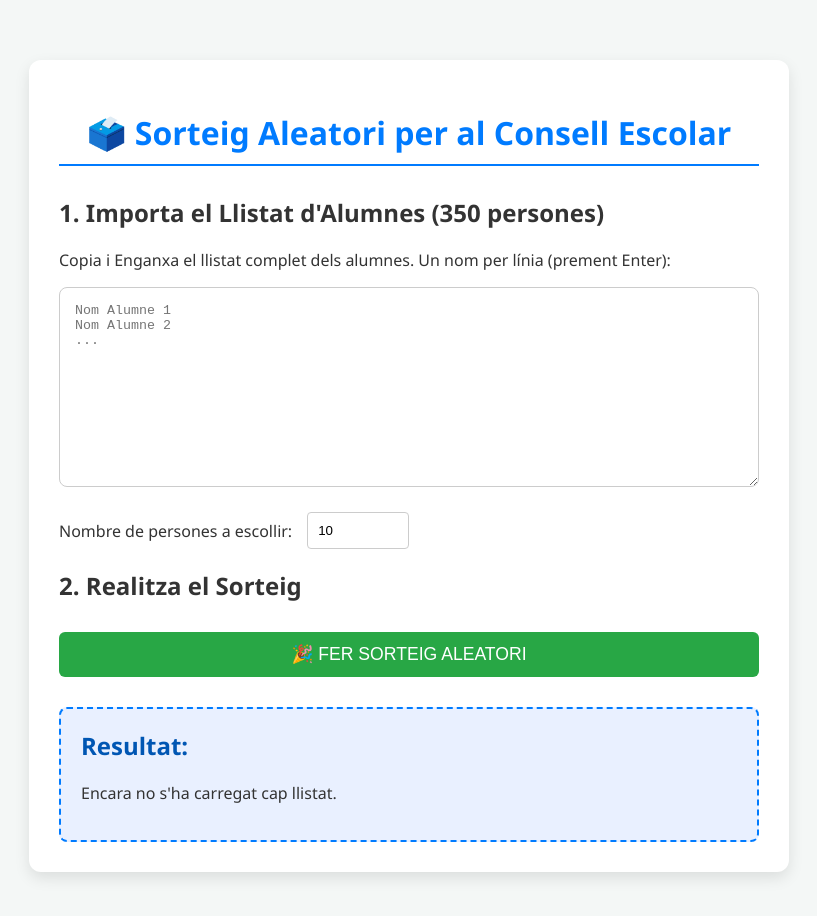
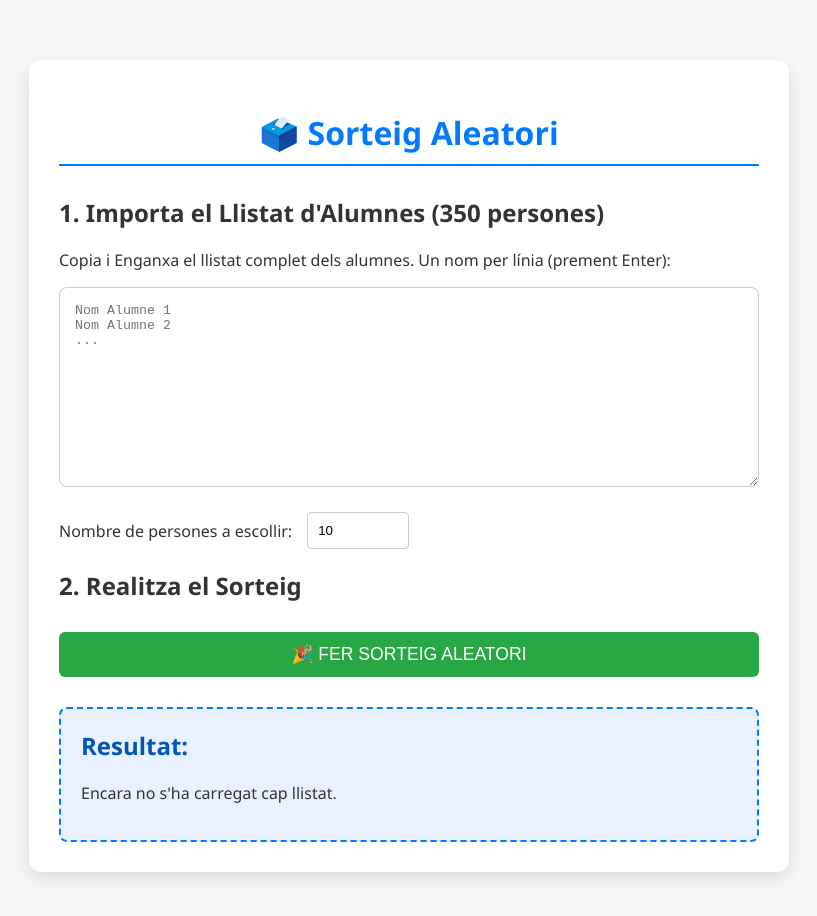
Before and after one commit to tomeu-cd100/sorteig, a plain HTML site: page index.html in a window 1280 px wide. Shown: the whole page, without its empty margins (231-1048 px from the left). Drawn offline with Linux system fonts and the light colour scheme.

Commit message:
Update header text in index.html

```diff
--- a/index.html
+++ b/index.html
@@ -107,7 +107,7 @@
 <body>
 
     <div class="container">
-        <h1>🗳️ Sorteig Aleatori per al Consell Escolar</h1>
+        <h1>🗳️ Sorteig Aleatori</h1>
 
         <h2>1. Importa el Llistat d'Alumnes (350 persones)</h2>
         <p>Copia i Enganxa el llistat complet dels alumnes. Un nom per línia (prement Enter):</p>
```
